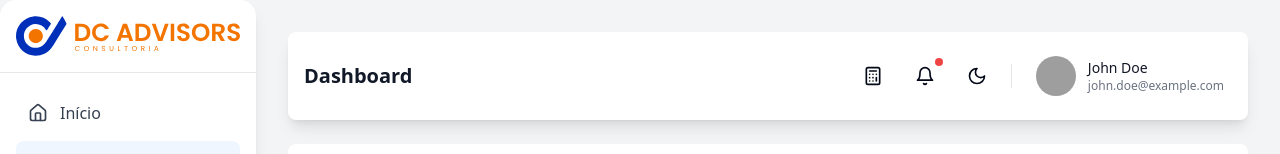
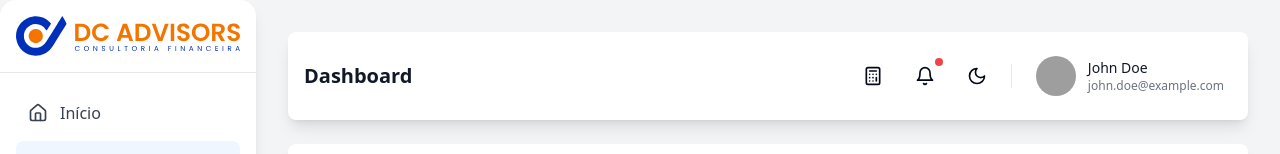
Before and after one commit to Dan-9423/Layout2, a React (Vite) app: page /settings in a window 1280 px wide. Shown: the top 154 px of the page. Built offline with nearby package versions, Linux system fonts and the light colour scheme; grey boxes are pictures that could not be loaded.

Commit message:
Commit from Bolt to GitHub

```diff
--- a/src/components/Logo.tsx
+++ b/src/components/Logo.tsx
@@ -18,7 +18,7 @@ export function Logo({ className, iconOnly = false }: LogoProps) {
             <path className="fill-[#0030b9] dark:fill-[#0030b9]" d="m183.77,26.79c-3.49-7.91-9.72-19.35-14.81-26.79-5.51,8.86-13.52,21.61-18.57,29.7-13.61,21.81-27.15,43.67-40.83,65.43-7.18,11.41-17.28,18.58-30.84,20.67-20.63,3.17-40.92-8.92-47.53-28.52-6.87-20.38,1.7-42.55,20.33-52.52,20.58-11.02,45.52-4.14,58,16.01q2.07,3.35,4.08.14c3.98-6.35,7.95-12.71,11.95-19.04,2.82-4.47,2.89-4.6-.96-8.48C107.59,6.26,87.04-1.37,63.07,1.46,23.75,6.11-4.6,42.88.62,82.23c4.99,37.61,37.43,63.41,71.36,62.68,23.04-.23,42.06-9.06,56.56-27.04,6.67-8.27,11.62-17.73,17.26-26.71,12.39-19.72,24.68-39.5,37.04-59.24,1.02-1.63,1.82-3.12.94-5.12Z"/>
             <path className="fill-[#f47400]" d="m72.2,47.55c-12.73-.92-25.68,10.09-25.87,25.49-.17,14.02,11.87,25.9,25.83,25.9,13.99,0,26.08-11.87,25.88-25.87-.23-15.48-13.03-26.39-25.84-25.52Z"/>
           </g>
-          <g id="Consultoria" className="fill-[#f47400]">
+          <g id="Consultoria" className="fill-[#0030b9]">
             <path d="m216.2,113.62c.8-1.41,1.89-2.52,3.26-3.31,1.38-.8,2.91-1.2,4.59-1.2,1.98,0,3.7.48,5.17,1.43s2.55,2.31,3.22,4.06h-2.83c-.5-1.09-1.23-1.93-2.17-2.52-.94-.59-2.08-.88-3.39-.88s-2.4.29-3.41.88c-1.01.59-1.79,1.43-2.37,2.51-.57,1.08-.86,2.35-.86,3.81s.29,2.7.86,3.78c.57,1.08,1.36,1.92,2.37,2.51,1.01.59,2.14.88,3.41.88s2.45-.29,3.39-.87c.94-.58,1.67-1.42,2.17-2.51h2.83c-.68,1.73-1.75,3.07-3.22,4.02-1.47.95-3.2,1.42-5.17,1.42-1.68,0-3.21-.39-4.59-1.18s-2.47-1.89-3.26-3.29c-.8-1.4-1.2-2.99-1.2-4.76s.4-3.36,1.2-4.77Z"/>
             <path d="m252.6,126.47c-1.39-.79-2.48-1.89-3.29-3.3-.81-1.41-1.21-3-1.21-4.77s.4-3.36,1.21-4.77c.81-1.41,1.9-2.51,3.29-3.3,1.39-.79,2.92-1.18,4.6-1.18s3.24.39,4.63,1.18c1.39.79,2.48,1.88,3.28,3.29.8,1.4,1.2,3,1.2,4.78s-.4,3.38-1.2,4.78c-.8,1.4-1.89,2.5-3.28,3.29-1.39.79-2.93,1.18-4.63,1.18s-3.22-.39-4.6-1.18Zm8.02-1.75c1.01-.59,1.81-1.43,2.39-2.52.58-1.09.87-2.36.87-3.8s-.29-2.73-.87-3.81c-.58-1.08-1.37-1.92-2.38-2.51-1.01-.59-2.15-.88-3.43-.88s-2.43.29-3.43.88c-1.01.59-1.8,1.43-2.38,2.51-.58,1.08-.87,2.35-.87,3.81s.29,2.7.87,3.8c.58,1.09,1.38,1.93,2.39,2.52,1.01.59,2.15.88,3.42.88s2.41-.29,3.42-.88Z"/>
             <path d="m296.69,127.47h-2.37l-9.52-14.43v14.43h-2.37v-18.15h2.37l9.52,14.4v-14.4h2.37v18.15Z"/>
@@ -30,6 +30,18 @@ export function Logo({ className, iconOnly = false }: LogoProps) {
             <path d="m466.97,127.47l-4.32-7.41h-2.86v7.41h-2.37v-18.12h5.85c1.37,0,2.53.23,3.47.7.94.47,1.65,1.1,2.12,1.9.47.8.7,1.71.7,2.73,0,1.25-.36,2.35-1.08,3.3-.72.95-1.8,1.59-3.24,1.9l4.55,7.59h-2.83Zm-7.18-9.31h3.48c1.28,0,2.24-.32,2.89-.95s.96-1.48.96-2.54-.32-1.91-.95-2.5c-.63-.59-1.6-.88-2.9-.88h-3.48v6.86Z"/>
             <path d="m488.62,109.35v18.12h-2.37v-18.12h2.37Z"/>
             <path d="m516.39,123.44h-7.9l-1.46,4.03h-2.5l6.55-18.02h2.73l6.53,18.02h-2.5l-1.46-4.03Zm-.68-1.92l-3.28-9.15-3.28,9.15h6.55Z"/>
+          </g>
+          <g id="Financeira" className="fill-[#0030b9]">
+            <path d="m566.44,109.35v1.92h-7.88v6.11h6.4v1.92h-6.4v8.16h-2.37v-18.12h10.24Z"/>
+            <path d="m584.69,109.35v18.12h-2.37v-18.12h2.37Z"/>
+            <path d="m616,127.47h-2.37l-9.52-14.43v14.43h-2.37v-18.15h2.37l9.52,14.4v-14.4h2.37v18.15Z"/>
+            <path d="m643.76,123.44h-7.9l-1.46,4.03h-2.5l6.55-18.02h2.73l6.53,18.02h-2.5l-1.46-4.03Zm-.68-1.92l-3.28-9.15-3.28,9.15h6.55Z"/>
+            <path d="m677.85,127.47h-2.37l-9.52-14.43v14.43h-2.37v-18.15h2.37l9.52,14.4v-14.4h2.37v18.15Z"/>
+            <path d="m695.22,113.62c.8-1.41,1.88-2.52,3.26-3.31,1.38-.8,2.91-1.2,4.59-1.2,1.98,0,3.7.48,5.17,1.43s2.55,2.31,3.22,4.06h-2.83c-.5-1.09-1.23-1.93-2.17-2.52-.94-.59-2.08-.88-3.39-.88s-2.4.29-3.41.88c-1,.59-1.79,1.43-2.37,2.51-.57,1.08-.86,2.35-.86,3.81s.29,2.7.86,3.78c.57,1.08,1.36,1.92,2.37,2.51,1,.59,2.14.88,3.41.88s2.45-.29,3.39-.87c.95-.58,1.67-1.42,2.17-2.51h2.83c-.68,1.73-1.75,3.07-3.22,4.02-1.47.95-3.2,1.42-5.17,1.42-1.68,0-3.21-.39-4.59-1.18s-2.47-1.89-3.26-3.29c-.8-1.4-1.2-2.99-1.2-4.76s.4-3.36,1.2-4.77Z"/>
+            <path d="m730.37,111.27v6.06h6.6v1.95h-6.6v6.24h7.38v1.95h-9.75v-18.15h9.75v1.95h-7.38Z"/>
+            <path d="m756.73,109.35v18.12h-2.37v-18.12h2.37Z"/>
+            <path d="m783.33,127.47l-4.32-7.41h-2.86v7.41h-2.37v-18.12h5.85c1.37,0,2.53.23,3.47.7.94.47,1.65,1.1,2.12,1.9.47.8.7,1.71.7,2.73,0,1.25-.36,2.35-1.08,3.3-.72.95-1.8,1.59-3.24,1.9l4.55,7.59h-2.83Zm-7.18-9.31h3.48c1.28,0,2.25-.32,2.89-.95.64-.63.96-1.48.96-2.54s-.32-1.91-.95-2.5c-.63-.59-1.6-.88-2.9-.88h-3.48v6.86Z"/>
+            <path d="m813.33,123.44h-7.9l-1.46,4.03h-2.5l6.55-18.02h2.73l6.53,18.02h-2.5l-1.46-4.03Zm-.68-1.92l-3.28-9.15-3.28,9.15h6.55Z"/>
           </g>
           <g id="DC_Advisors" className="fill-[#f47400]">
             <path d="m255.51,32.09c5.02,2.59,8.9,6.27,11.64,11.06,2.74,4.78,4.11,10.33,4.11,16.65s-1.37,11.84-4.11,16.56c-2.74,4.72-6.62,8.38-11.64,10.97-5.02,2.59-10.85,3.88-17.46,3.88h-22.02V28.2h22.02c6.62,0,12.44,1.29,17.46,3.88Zm-2.57,42.96c3.61-3.61,5.42-8.69,5.42-15.25s-1.81-11.69-5.42-15.39c-3.61-3.7-8.73-5.55-15.34-5.55h-8.94v41.61h8.94c6.62,0,11.73-1.81,15.34-5.42Z"/>
@@ -47,7 +59,7 @@ export function Logo({ className, iconOnly = false }: LogoProps) {
       )}
       {iconOnly && (
         <g id="Simbolo">
-          <path className="fill-[#0030b9] dark:fill-[#0030b9]" d="m183.77,26.79c-3.49-7.91-9.72-19.35-14.81-26.79-5.51,8.86-13.52,21.61-18.57,29.7-13.61,21.81-27.15,43.67-40.83,65.43-7.18,11.41-17.28,18.58-30.84,20.67-20.63,3.17-40.92-8.92-47.53-28.52-6.87-20.38,1.7-42.55,20.33-52.52,20.58-11.02,45.52-4.14,58,16.01q2.07,3.35,4.08.14c3.98-6.35,7.95-12.71,11.95-19.04,2.82-4.47,2.89-4.6-.96-8.48C107.59,6.26,87.04-1.37,63.07,1.46,23.75,6.11-4.6,42.88.62,82.23c4.99,37.61,37.43,63.41,71.36,62.68,23.04-.23,42.06-9.06,56.56-27.04,6.67-8.27,11.62-17.73,17.26-26.71,12.39-19.72,24.68-39.5,37.04-59.24,1.02-1.63,1.82-3.12.94-5.12Z"/>
+          <path className="fill-[#0030b9] dark:fill-[#0030b9]" d="m183.77,26.79c-3.49-7.91- 9.72-19.35-14.81-26.79-5.51,8.86-13.52,21.61-18.57,29.7-13.61,21.81-27.15,43.67-40.83,65.43-7.18,11.41-17.28,18.58-30.84,20.67-20.63,3.17-40.92-8.92-47.53-28.52-6.87-20.38,1.7-42.55,20.33-52.52,20.58-11.02,45.52-4.14,58,16.01q2.07,3.35,4.08.14c3.98-6.35,7.95-12.71,11.95-19.04,2.82-4.47,2.89-4.6-.96-8.48C107.59,6.26,87.04-1.37,63.07,1.46,23.75,6.11-4.6,42.88.62,82.23c4.99,37.61,37.43,63.41,71.36,62.68,23.04-.23,42.06-9.06,56.56-27.04,6.67-8.27,11.62-17.73,17.26-26.71,12.39-19.72,24.68-39.5,37.04-59.24,1.02-1.63,1.82-3.12.94-5.12Z"/>
           <path className="fill-[#f47400]" d="m72.2,47.55c-12.73-.92-25.68,10.09-25.87,25.49-.17,14.02,11.87,25.9,25.83,25.9,13.99,0,26.08-11.87,25.88-25.87-.23-15.48-13.03-26.39-25.84-25.52Z"/>
         </g>
       )}
```
